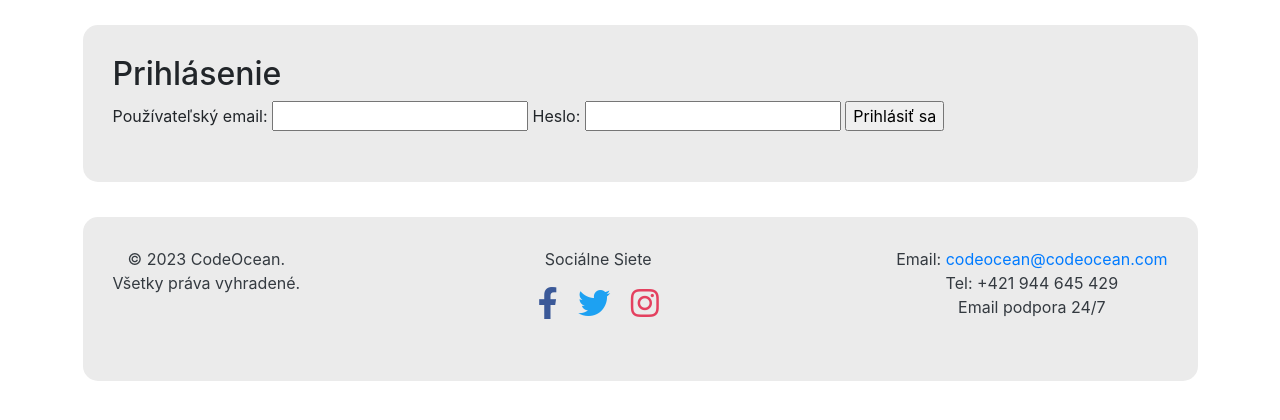
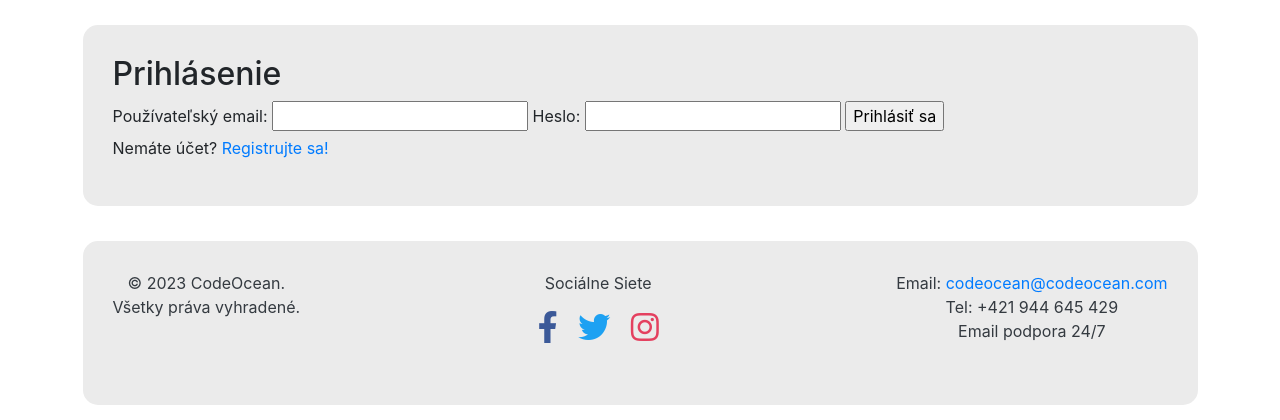
Before and after one commit to TomasKatzenbach/Projekt_Tomas_Katzenbach, a PHP site: page /login.php in a window 1280 px wide. Shown: the part 80-500 px from the top of the page. Run offline with PHP 8.4, Linux system fonts and the light colour scheme.

Commit message:
pridanie register polozky v logine

```diff
--- a/login.php
+++ b/login.php
@@ -1,4 +1,5 @@
 <?php
+
  session_start();
  require_once("DB/db.php");
  require_once("DB/classes.php");
@@ -32,8 +33,10 @@
         <label for="password">Heslo:</label>
         <input type="password" id="password" name="Heslo" required>
         <input type="submit" value="Prihlásiť sa" name="submit">
+        <p>Nemáte účet? <a href="register.php">Registrujte sa!</a></p>
     </form>
 </div>
+
 <script src="https://code.jquery.com/jquery-3.5.1.slim.min.js"></script>
 <script src="https://cdn.jsdelivr.net/npm/@popperjs/core@2.9.3/dist/umd/popper.min.js"></script>
 <script src="https://maxcdn.bootstrapcdn.com/bootstrap/4.5.2/js/bootstrap.min.js"></script>
```
